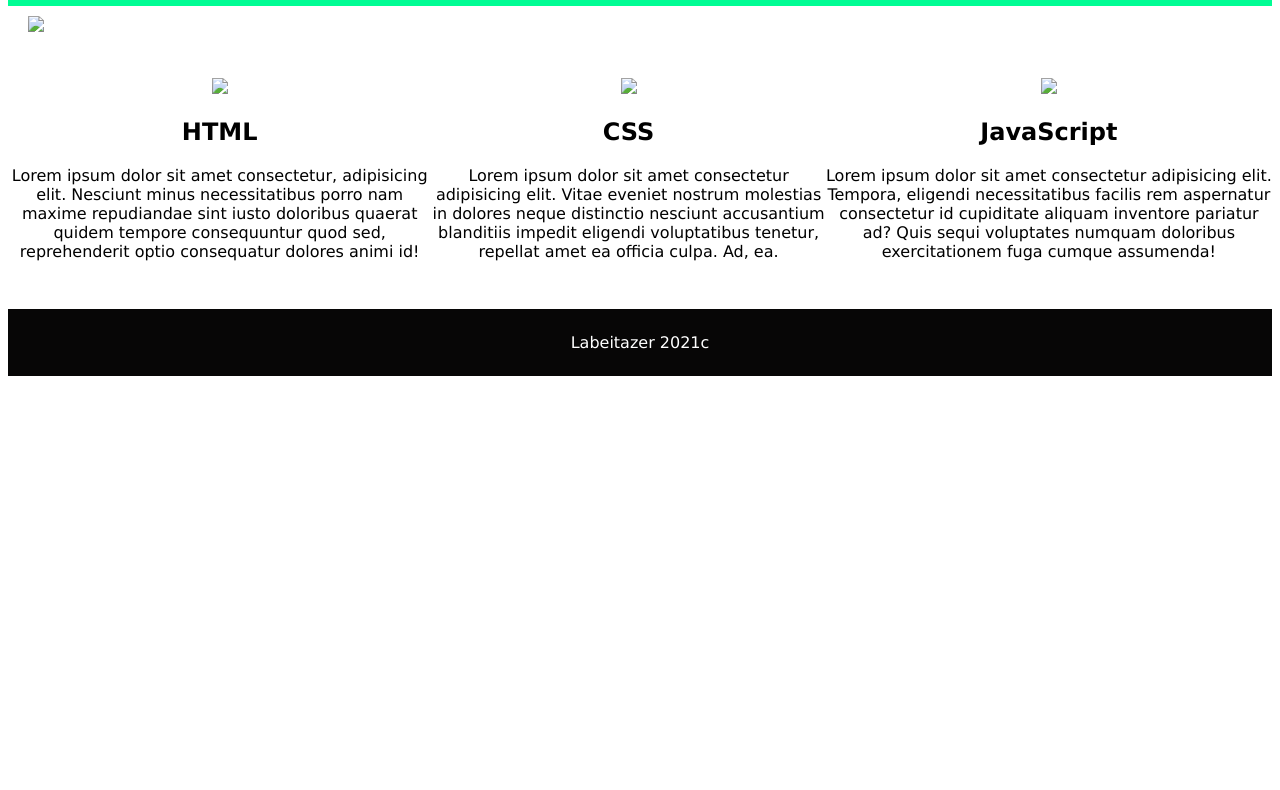
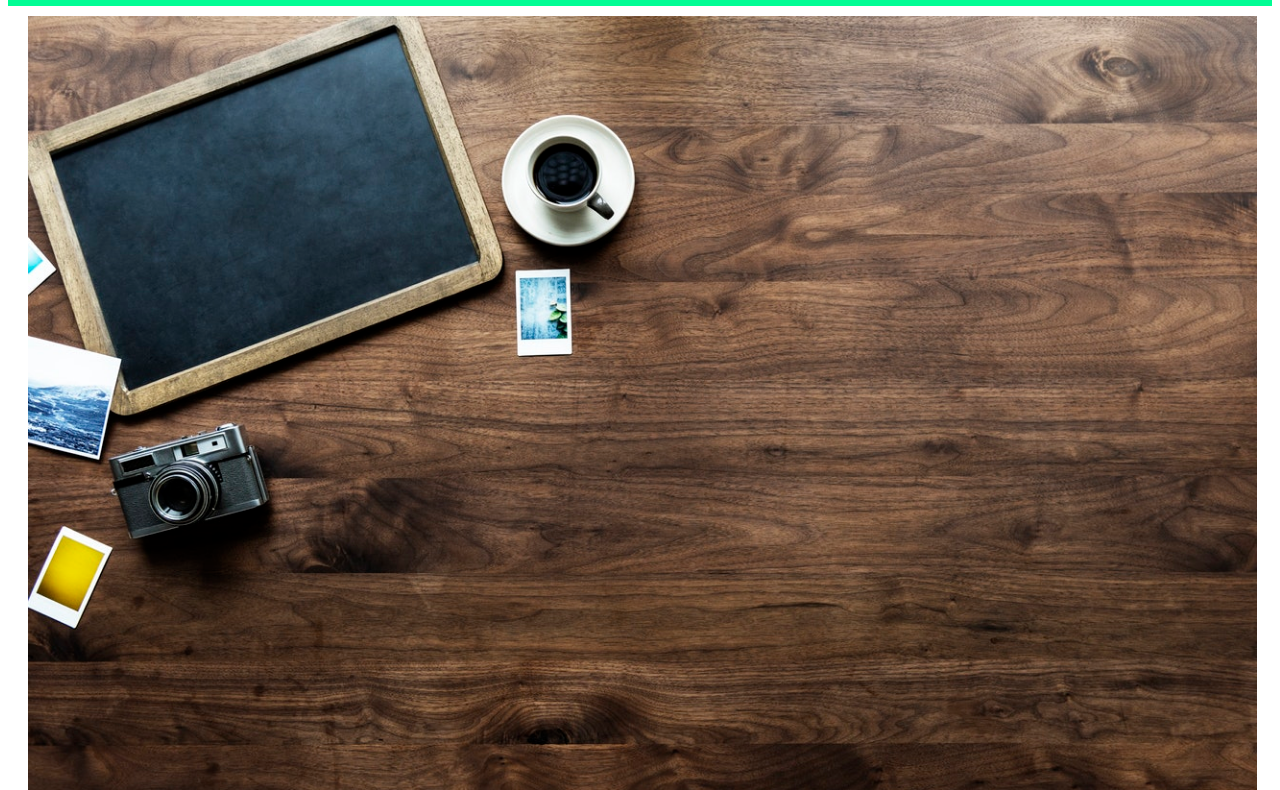
Before and after one commit to HardikxLabeitazer/testwebsite, a plain HTML site: page index.html in a window 1280 px wide. Shown: the part 83-873 px from the top of the page. Before the commit the page ends 800 px from the top, so only its background shows below. Drawn offline with Linux system fonts and the light colour scheme.

Commit message:
Update index.html

```diff
--- a/index.html
+++ b/index.html
@@ -20,21 +20,21 @@
         </nav>
     </header>
     <section>
-     <img src="lap.jpeg" class="imagecheck">
+     <img src="./final/lap.jpeg" class="imagecheck">
     </section>
     <article>
         <div class="c3">
-            <img src="html.png">
+            <img src="./final/html.png">
             <h1>HTML</h1>
             <p>Lorem ipsum dolor sit amet consectetur, adipisicing elit. Nesciunt minus necessitatibus porro nam maxime repudiandae sint iusto doloribus quaerat quidem tempore consequuntur quod sed, reprehenderit optio consequatur dolores animi id!</p>
         </div>
         <div class="c3">
-            <img src="css.png">
+            <img src="./final/css.png">
             <h1>CSS</h1>
             <p>Lorem ipsum dolor sit amet consectetur adipisicing elit. Vitae eveniet nostrum molestias in dolores neque distinctio nesciunt accusantium blanditiis impedit eligendi voluptatibus tenetur, repellat amet ea officia culpa. Ad, ea.</p>
         </div>
         <div class="c3">
-            <img src="icon.png">
+            <img src="./final/icon.png">
             <h1>JavaScript</h1>
             <p>Lorem ipsum dolor sit amet consectetur adipisicing elit. Tempora, eligendi necessitatibus facilis rem aspernatur consectetur id cupiditate aliquam inventore pariatur ad? Quis sequi voluptates numquam doloribus exercitationem fuga cumque assumenda!</p>
         </div>
```
